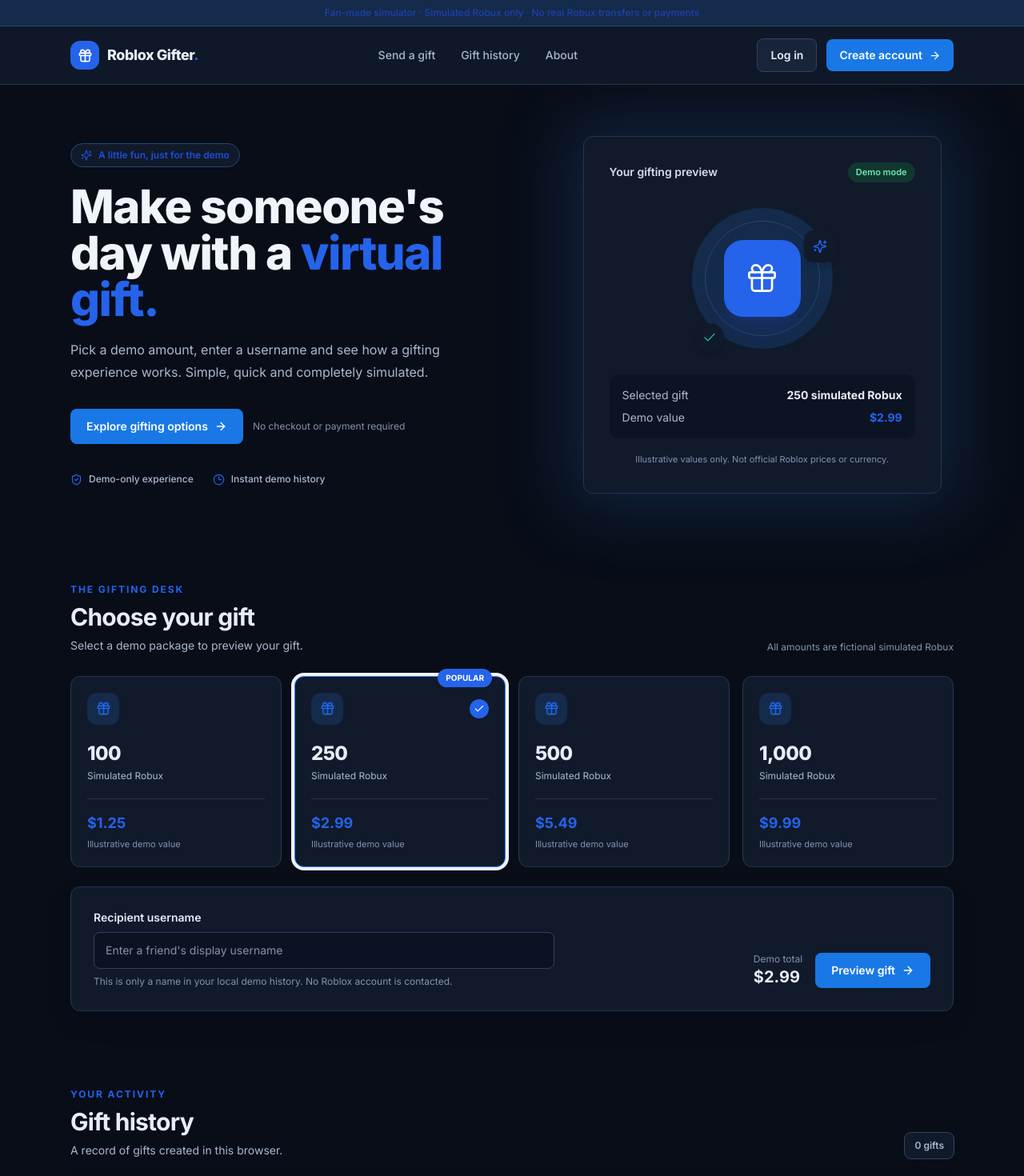
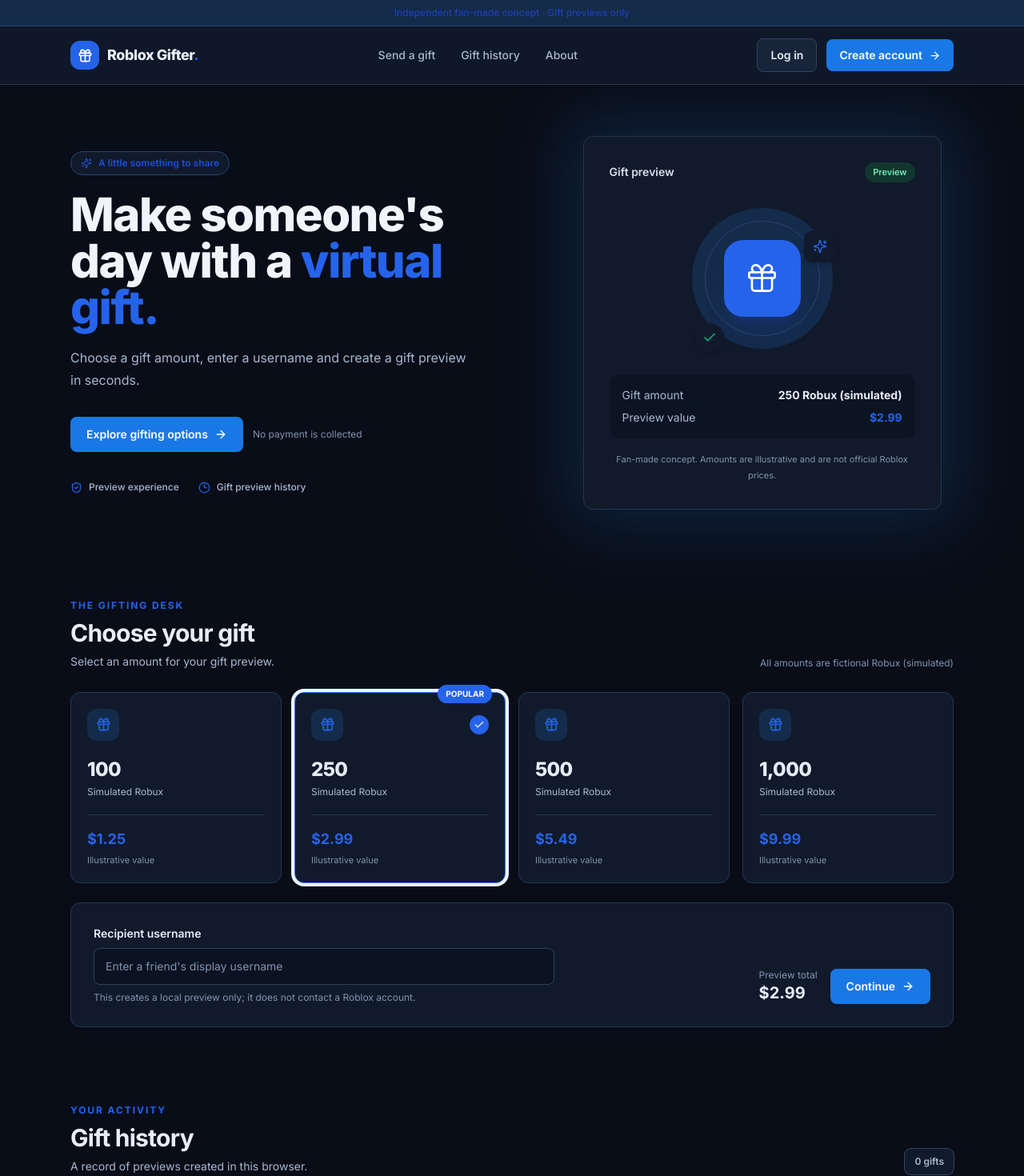
Before and after one commit to PumpkinHacker/KAZ-CHECK-THIS-REPO, a React (Vite) app: page / in a window 1280 px wide. Shown: the top 1470 px of the page at 80% size. Built offline with nearby package versions, Linux system fonts and the light colour scheme.

Commit message:
Polish Roblox Gifter prank preview copy and add clear reveal

```diff
--- a/src/App.tsx
+++ b/src/App.tsx
@@ -7,7 +7,7 @@ import {
 type Account = { username: string; email: string; salt: string; passwordHash: string };
 type GiftRecord = {
   id: string; sender: string; recipient: string; amount: number;
-  price: number; status: "Completed"; date: string;
+  price: number; status: "Preview"; date: string;
 };
 type Session = { username: string; email: string };
 
@@ -99,18 +99,18 @@ function App() {
     if (recipient.trim().length < 3) { setNotice("Enter a recipient username first."); return; }
     const record: GiftRecord = {
       id: crypto.randomUUID(), sender: session.username, recipient: recipient.trim(),
-      amount: chosen.amount, price: chosen.price, status: "Completed", date: new Date().toISOString()
+      amount: chosen.amount, price: chosen.price, status: "Preview", date: new Date().toISOString()
     };
     setHistory((old) => [record, ...old]);
     setRecipient(""); setConfirmOpen(false);
-    setNotice("Demo gift sent! This was recorded only in your local simulator.");
+    setNotice("Gift preview created! No Robux were transferred.");
     window.setTimeout(() => setNotice(""), 5000);
   }
 
   return (
     <div className="dark-theme min-h-screen bg-slate-950 text-slate-100">
       <div className="border-b border-blue-100 bg-blue-50 px-4 py-2 text-center text-xs font-medium text-blue-800">
-        Fan-made simulator · Simulated Robux only · No real Robux transfers or payments
+        Independent fan-made concept · Gift previews only
       </div>
       <header className="sticky top-0 z-30 border-b border-slate-200/80 bg-white/90 backdrop-blur">
         <div className="mx-auto flex h-[72px] max-w-6xl items-center justify-between px-4 sm:px-6">
@@ -127,7 +127,7 @@ function App() {
             {session ? (
               <div className="flex items-center gap-3">
                 <div className="flex h-9 w-9 items-center justify-center rounded-full bg-blue-50 text-sm font-bold text-blue-700">{initials}</div>
-                <div className="leading-tight"><p className="text-sm font-semibold">{session.username}</p><p className="text-[11px] text-slate-500">Demo account</p></div>
+                <div className="leading-tight"><p className="text-sm font-semibold">{session.username}</p><p className="text-[11px] text-slate-500">Local profile</p></div>
                 <button className="btn-secondary ml-1 px-3 py-2" onClick={() => setSession(null)}><LogOut size={15} /> Sign out</button>
               </div>
             ) : <><button className="btn-secondary" onClick={() => openAuth("login")}>Log in</button><button className="btn-primary !px-4 !py-2.5" onClick={() => openAuth("signup")}>Create account <ArrowRight size={15} /></button></>}
@@ -145,22 +145,22 @@ function App() {
       <main className="mx-auto max-w-6xl px-4 pb-20 pt-12 sm:px-6 sm:pt-16">
         <section className="grid items-center gap-10 pb-16 md:grid-cols-[1.1fr_.9fr] md:pb-20">
           <div>
-            <div className="mb-5 inline-flex items-center gap-2 rounded-full border border-blue-100 bg-white px-3 py-1.5 text-xs font-semibold text-blue-700"><Sparkles size={14} /> A little fun, just for the demo</div>
+            <div className="mb-5 inline-flex items-center gap-2 rounded-full border border-blue-100 bg-white px-3 py-1.5 text-xs font-semibold text-blue-700"><Sparkles size={14} /> A little something to share</div>
             <h1 className="max-w-xl text-4xl font-extrabold leading-[1.12] tracking-tight text-slate-950 sm:text-5xl lg:text-[58px]">Make someone's day with a <span className="text-blue-600">virtual gift.</span></h1>
-            <p className="mt-5 max-w-lg text-base leading-7 text-slate-500">Pick a demo amount, enter a username and see how a gifting experience works. Simple, quick and completely simulated.</p>
+            <p className="mt-5 max-w-lg text-base leading-7 text-slate-500">Choose a gift amount, enter a username and create a gift preview in seconds.</p>
             <div className="mt-8 flex flex-wrap items-center gap-3">
               <a className="btn-primary" href="#gifting">Explore gifting options <ArrowRight size={16} /></a>
-              <span className="text-xs text-slate-400">No checkout or payment required</span>
+              <span className="text-xs text-slate-400">No payment is collected</span>
             </div>
             <div className="mt-9 flex flex-wrap gap-x-6 gap-y-3 text-xs font-medium text-slate-500">
-              <span className="inline-flex items-center gap-2"><ShieldCheck size={15} className="text-blue-600" /> Demo-only experience</span>
-              <span className="inline-flex items-center gap-2"><Clock3 size={15} className="text-blue-600" /> Instant demo history</span>
+              <span className="inline-flex items-center gap-2"><ShieldCheck size={15} className="text-blue-600" /> Preview experience</span>
+              <span className="inline-flex items-center gap-2"><Clock3 size={15} className="text-blue-600" /> Gift preview history</span>
             </div>
           </div>
           <div className="relative mx-auto w-full max-w-md">
             <div className="absolute -inset-5 rounded-[2rem] bg-blue-100/70 blur-2xl" />
             <div className="panel relative overflow-hidden p-6 sm:p-8">
-              <div className="flex items-center justify-between"><span className="text-sm font-semibold text-slate-700">Your gifting preview</span><span className="rounded-full bg-emerald-50 px-2.5 py-1 text-[11px] font-semibold text-emerald-700">Demo mode</span></div>
+              <div className="flex items-center justify-between"><span className="text-sm font-semibold text-slate-700">Gift preview</span><span className="rounded-full bg-emerald-50 px-2.5 py-1 text-[11px] font-semibold text-emerald-700">Preview</span></div>
               <div className="my-8 flex items-center justify-center">
                 <div className="relative flex h-44 w-44 items-center justify-center rounded-full bg-blue-50">
                   <div className="absolute inset-4 rounded-full border border-blue-100" />
@@ -170,47 +170,47 @@ function App() {
                 </div>
               </div>
               <div className="rounded-xl bg-slate-50 p-4">
-                <div className="flex items-center justify-between text-sm"><span className="text-slate-500">Selected gift</span><strong>{selected.toLocaleString()} simulated Robux</strong></div>
-                <div className="mt-2 flex items-center justify-between text-sm"><span className="text-slate-500">Demo value</span><strong className="text-blue-600">{money(chosen.price)}</strong></div>
+                <div className="flex items-center justify-between text-sm"><span className="text-slate-500">Gift amount</span><strong>{selected.toLocaleString()} Robux (simulated)</strong></div>
+                <div className="mt-2 flex items-center justify-between text-sm"><span className="text-slate-500">Preview value</span><strong className="text-blue-600">{money(chosen.price)}</strong></div>
               </div>
-              <p className="mt-4 text-center text-[11px] leading-5 text-slate-400">Illustrative values only. Not official Roblox prices or currency.</p>
+              <p className="mt-4 text-center text-[11px] leading-5 text-slate-400">Fan-made concept. Amounts are illustrative and are not official Roblox prices.</p>
             </div>
           </div>
         </section>
 
         <section id="gifting" className="scroll-mt-28 py-8">
           <div className="mb-7 flex flex-col justify-between gap-3 sm:flex-row sm:items-end">
-            <div><p className="text-xs font-bold uppercase tracking-[.16em] text-blue-600">The gifting desk</p><h2 className="mt-2 text-2xl font-bold tracking-tight sm:text-3xl">Choose your gift</h2><p className="mt-2 text-sm text-slate-500">Select a demo package to preview your gift.</p></div>
-            <span className="text-xs text-slate-400">All amounts are fictional simulated Robux</span>
+            <div><p className="text-xs font-bold uppercase tracking-[.16em] text-blue-600">The gifting desk</p><h2 className="mt-2 text-2xl font-bold tracking-tight sm:text-3xl">Choose your gift</h2><p className="mt-2 text-sm text-slate-500">Select an amount for your gift preview.</p></div>
+            <span className="text-xs text-slate-400">All amounts are fictional Robux (simulated)</span>
           </div>
           <div className="grid gap-4 sm:grid-cols-2 lg:grid-cols-4">
             {AMOUNTS.map((item) => <button key={item.amount} onClick={() => setSelected(item.amount)} className={`relative rounded-xl border bg-white p-5 text-left transition hover:-translate-y-0.5 hover:shadow-soft ${selected === item.amount ? "border-blue-500 ring-4 ring-blue-50" : "border-slate-200"}`}>
               {item.label === "Popular" && <span className="absolute -top-2.5 right-4 rounded-full bg-blue-600 px-2.5 py-1 text-[10px] font-bold text-white">POPULAR</span>}
               <div className="flex items-center justify-between"><span className="flex h-10 w-10 items-center justify-center rounded-xl bg-blue-50 text-blue-600"><Gift size={19} /></span>{selected === item.amount && <span className="flex h-6 w-6 items-center justify-center rounded-full bg-blue-600 text-white"><Check size={14} /></span>}</div>
               <p className="mt-5 text-2xl font-extrabold tracking-tight">{item.amount.toLocaleString()}</p><p className="mt-1 text-xs text-slate-500">Simulated Robux</p>
-              <div className="mt-5 border-t border-slate-100 pt-4"><p className="text-lg font-bold text-blue-600">{money(item.price)}</p><p className="mt-1 text-[11px] text-slate-400">Illustrative demo value</p></div>
+              <div className="mt-5 border-t border-slate-100 pt-4"><p className="text-lg font-bold text-blue-600">{money(item.price)}</p><p className="mt-1 text-[11px] text-slate-400">Illustrative value</p></div>
             </button>)}
           </div>
           <div className="panel mt-6 grid gap-6 p-5 sm:p-7 md:grid-cols-[1fr_auto] md:items-end">
-            <div><label htmlFor="recipient" className="mb-2 block text-sm font-semibold">Recipient username</label><input id="recipient" className="field max-w-xl" placeholder="Enter a friend's display username" value={recipient} onChange={(e) => setRecipient(e.target.value)} /><p className="mt-2 text-xs text-slate-400">This is only a name in your local demo history. No Roblox account is contacted.</p></div>
-            <div className="flex flex-col gap-2 sm:flex-row sm:items-center"><div className="mr-2"><p className="text-xs text-slate-400">Demo total</p><p className="text-xl font-bold">{money(chosen.price)}</p></div><button className="btn-primary whitespace-nowrap" onClick={() => { if (!session) openAuth("signup"); else if (recipient.trim().length < 3) setNotice("Enter a recipient username first."); else setConfirmOpen(true); }}>Preview gift <ArrowRight size={16} /></button></div>
+            <div><label htmlFor="recipient" className="mb-2 block text-sm font-semibold">Recipient username</label><input id="recipient" className="field max-w-xl" placeholder="Enter a friend's display username" value={recipient} onChange={(e) => setRecipient(e.target.value)} /><p className="mt-2 text-xs text-slate-400">This creates a local preview only; it does not contact a Roblox account.</p></div>
+            <div className="flex flex-col gap-2 sm:flex-row sm:items-center"><div className="mr-2"><p className="text-xs text-slate-400">Preview total</p><p className="text-xl font-bold">{money(chosen.price)}</p></div><button className="btn-primary whitespace-nowrap" onClick={() => { if (!session) openAuth("signup"); else if (recipient.trim().length < 3) setNotice("Enter a recipient username first."); else setConfirmOpen(true); }}>Continue <ArrowRight size={16} /></button></div>
           </div>
         </section>
 
         <section id="history" className="scroll-mt-28 py-16">
-          <div className="mb-7 flex items-end justify-between gap-4"><div><p className="text-xs font-bold uppercase tracking-[.16em] text-blue-600">Your activity</p><h2 className="mt-2 text-2xl font-bold tracking-tight sm:text-3xl">Gift history</h2><p className="mt-2 text-sm text-slate-500">A record of gifts created in this browser.</p></div><span className="rounded-lg bg-white px-3 py-2 text-xs font-semibold text-slate-500 ring-1 ring-slate-200">{myGifts.length} gifts</span></div>
+          <div className="mb-7 flex items-end justify-between gap-4"><div><p className="text-xs font-bold uppercase tracking-[.16em] text-blue-600">Your activity</p><h2 className="mt-2 text-2xl font-bold tracking-tight sm:text-3xl">Gift history</h2><p className="mt-2 text-sm text-slate-500">A record of previews created in this browser.</p></div><span className="rounded-lg bg-white px-3 py-2 text-xs font-semibold text-slate-500 ring-1 ring-slate-200">{myGifts.length} gifts</span></div>
           <div className="panel overflow-hidden">
-            {!session ? <div className="flex flex-col items-center px-5 py-14 text-center"><span className="flex h-12 w-12 items-center justify-center rounded-2xl bg-blue-50 text-blue-600"><History size={22} /></span><h3 className="mt-4 font-semibold">Log in to view your history</h3><p className="mt-1 max-w-sm text-sm text-slate-500">Your demo gifts will appear here after you sign in.</p><button className="btn-primary mt-5" onClick={() => openAuth("login")}>Log in <ArrowRight size={15} /></button></div> : myGifts.length === 0 ? <div className="flex flex-col items-center px-5 py-14 text-center"><span className="flex h-12 w-12 items-center justify-center rounded-2xl bg-slate-50 text-slate-400"><History size={22} /></span><h3 className="mt-4 font-semibold">No gifts yet</h3><p className="mt-1 text-sm text-slate-500">Your first simulated gift will show up here.</p></div> :
-              <div className="divide-y divide-slate-100">{myGifts.map((gift) => <div key={gift.id} className="flex flex-wrap items-center justify-between gap-4 px-5 py-4 sm:px-6"><div className="flex items-center gap-3"><span className="flex h-10 w-10 items-center justify-center rounded-xl bg-blue-50 text-blue-600"><Gift size={18} /></span><div><p className="text-sm font-semibold">Gift to {gift.recipient}</p><p className="mt-1 text-xs text-slate-400">{new Date(gift.date).toLocaleString()}</p></div></div><div className="ml-auto text-right"><p className="text-sm font-bold">{gift.amount.toLocaleString()} Robux</p><p className="mt-1 text-xs font-medium text-emerald-600">Demo completed</p></div></div>)}</div>}
+            {!session ? <div className="flex flex-col items-center px-5 py-14 text-center"><span className="flex h-12 w-12 items-center justify-center rounded-2xl bg-blue-50 text-blue-600"><History size={22} /></span><h3 className="mt-4 font-semibold">Log in to view your history</h3><p className="mt-1 max-w-sm text-sm text-slate-500">Your gift previews will appear here after you sign in.</p><button className="btn-primary mt-5" onClick={() => openAuth("login")}>Log in <ArrowRight size={15} /></button></div> : myGifts.length === 0 ? <div className="flex flex-col items-center px-5 py-14 text-center"><span className="flex h-12 w-12 items-center justify-center rounded-2xl bg-slate-50 text-slate-400"><History size={22} /></span><h3 className="mt-4 font-semibold">No gifts yet</h3><p className="mt-1 text-sm text-slate-500">Your first gift preview will show up here.</p></div> :
+              <div className="divide-y divide-slate-100">{myGifts.map((gift) => <div key={gift.id} className="flex flex-wrap items-center justify-between gap-4 px-5 py-4 sm:px-6"><div className="flex items-center gap-3"><span className="flex h-10 w-10 items-center justify-center rounded-xl bg-blue-50 text-blue-600"><Gift size={18} /></span><div><p className="text-sm font-semibold">Gift to {gift.recipient}</p><p className="mt-1 text-xs text-slate-400">{new Date(gift.date).toLocaleString()}</p></div></div><div className="ml-auto text-right"><p className="text-sm font-bold">{gift.amount.toLocaleString()} Robux</p><p className="mt-1 text-xs font-medium text-emerald-600">Preview created</p></div></div>)}</div>}
           </div>
         </section>
 
         <section id="about" className="rounded-2xl bg-slate-900 px-6 py-8 text-white sm:px-9 sm:py-10">
-          <div className="grid gap-6 md:grid-cols-[1fr_auto] md:items-center"><div><p className="text-xs font-bold uppercase tracking-[.16em] text-blue-300">A quick note</p><h2 className="mt-2 text-2xl font-bold">Just for fun. Clearly a demo.</h2><p className="mt-2 max-w-2xl text-sm leading-6 text-slate-300">Roblox Gifter is an independent fan-made interface concept. It is not affiliated with Roblox. Simulated Robux have no cash value, and this site does not send Robux, process payments or connect to Roblox accounts.</p></div><span className="flex h-14 w-14 items-center justify-center rounded-2xl bg-white/10 text-blue-200"><ShieldCheck size={27} /></span></div>
+          <div className="grid gap-6 md:grid-cols-[1fr_auto] md:items-center"><div><p className="text-xs font-bold uppercase tracking-[.16em] text-blue-300">A quick note</p><h2 className="mt-2 text-2xl font-bold">A little reveal</h2><p className="mt-2 max-w-2xl text-sm leading-6 text-slate-300">Surprise! This is a fan-made prank preview, not an official Roblox service. No Robux are transferred, no payment is collected, and no Roblox account is contacted.</p></div><span className="flex h-14 w-14 items-center justify-center rounded-2xl bg-white/10 text-blue-200"><ShieldCheck size={27} /></span></div>
         </section>
       </main>
 
-      <footer className="border-t border-slate-200 bg-white"><div className="mx-auto flex max-w-6xl flex-col gap-3 px-4 py-7 text-xs text-slate-400 sm:flex-row sm:items-center sm:justify-between sm:px-6"><span className="font-bold tracking-tight text-slate-700">Roblox Gifter<span className="text-blue-600">.</span></span><span>Independent fan-made demo · Not affiliated with Roblox · No real Robux or payments</span><a href="#about" className="font-medium text-blue-600 hover:text-blue-700">About this simulator</a></div></footer>
+      <footer className="border-t border-slate-200 bg-white"><div className="mx-auto flex max-w-6xl flex-col gap-3 px-4 py-7 text-xs text-slate-400 sm:flex-row sm:items-center sm:justify-between sm:px-6"><span className="font-bold tracking-tight text-slate-700">Roblox Gifter<span className="text-blue-600">.</span></span><span>Fan-made prank preview · Not affiliated with Roblox · No Robux transferred</span><a href="#about" className="font-medium text-blue-600 hover:text-blue-700">About this simulator</a></div></footer>
 
       {notice && <div role="status" className="fixed bottom-5 left-1/2 z-50 flex w-[calc(100%-2rem)] max-w-lg -translate-x-1/2 items-start gap-3 rounded-xl border border-blue-100 bg-white p-4 text-sm shadow-xl"><span className="mt-0.5 text-blue-600"><Check size={17} /></span><span className="flex-1 text-slate-700">{notice}</span><button onClick={() => setNotice("")} aria-label="Dismiss"><X size={16} /></button></div>}
 
@@ -222,8 +222,8 @@ function App() {
             {authMode === "signup" && <div><label className="mb-1.5 block text-xs font-semibold text-slate-600">Email address</label><input className="field" type="email" autoComplete="email" value={email} onChange={(e) => setEmail(e.target.value)} placeholder="you@example.com" required /></div>}
             <div><label className="mb-1.5 block text-xs font-semibold text-slate-600">Password</label><input className="field" type="password" autoComplete={authMode === "signup" ? "new-password" : "current-password"} value={password} onChange={(e) => setPassword(e.target.value)} placeholder="At least 6 characters" required minLength={6} /></div>
             {authError && <p role="alert" className="rounded-lg bg-red-50 px-3 py-2 text-xs text-red-700">{authError}</p>}
-            <p className="text-[11px] leading-5 text-slate-400">Demo accounts are stored only in this browser. Do not use a real password. This is not production authentication.</p>
-            <button type="submit" className="btn-primary w-full">{authMode === "signup" ? "Create demo account" : "Log in"} <ArrowRight size={15} /></button>
+            <p className="text-[11px] leading-5 text-slate-400">Local profiles are stored only in this browser. Do not use a real password. This is not production authentication.</p>
+            <button type="submit" className="btn-primary w-full">{authMode === "signup" ? "Create profile" : "Log in"} <ArrowRight size={15} /></button>
           </form>
           <p className="mt-5 text-center text-sm text-slate-500">{authMode === "signup" ? "Already have an account?" : "New to Roblox Gifter?"} <button className="font-semibold text-blue-600 hover:text-blue-700" onClick={() => { setAuthMode(authMode === "signup" ? "login" : "signup"); setAuthError(""); }}>{authMode === "signup" ? "Log in" : "Create an account"}</button></p>
         </div>
@@ -232,10 +232,10 @@ function App() {
       {confirmOpen && <div className="fixed inset-0 z-50 flex items-center justify-center bg-slate-950/45 p-4" onMouseDown={(e) => { if (e.target === e.currentTarget) setConfirmOpen(false); }}>
         <div className="w-full max-w-sm rounded-2xl bg-white p-6 shadow-2xl">
           <div className="flex h-11 w-11 items-center justify-center rounded-xl bg-blue-50 text-blue-600"><Gift size={21} /></div>
-          <h2 className="mt-4 text-xl font-bold">Confirm demo gift</h2><p className="mt-1 text-sm text-slate-500">Review the details before adding it to your local history.</p>
-          <div className="my-5 space-y-3 rounded-xl bg-slate-50 p-4 text-sm"><div className="flex justify-between"><span className="text-slate-500">Recipient</span><strong>{recipient}</strong></div><div className="flex justify-between"><span className="text-slate-500">Amount</span><strong>{selected.toLocaleString()} simulated Robux</strong></div><div className="flex justify-between"><span className="text-slate-500">Illustrative value</span><strong>{money(chosen.price)}</strong></div><div className="flex justify-between"><span className="text-slate-500">Payment due</span><strong className="text-emerald-700">$0.00</strong></div></div>
-          <p className="mb-4 text-xs leading-5 text-slate-400">This does not contact Roblox, transfer Robux or charge a payment method.</p>
-          <div className="flex gap-2"><button className="btn-secondary flex-1" onClick={() => setConfirmOpen(false)}>Cancel</button><button className="btn-primary flex-1" onClick={sendGift}>Confirm gift <Check size={15} /></button></div>
+          <h2 className="mt-4 text-xl font-bold">Confirm gift preview</h2><p className="mt-1 text-sm text-slate-500">Review the preview details before saving it to your local history.</p>
+          <div className="my-5 space-y-3 rounded-xl bg-slate-50 p-4 text-sm"><div className="flex justify-between"><span className="text-slate-500">Recipient</span><strong>{recipient}</strong></div><div className="flex justify-between"><span className="text-slate-500">Amount</span><strong>{selected.toLocaleString()} Robux (simulated)</strong></div><div className="flex justify-between"><span className="text-slate-500">Illustrative value</span><strong>{money(chosen.price)}</strong></div><div className="flex justify-between"><span className="text-slate-500">Payment due</span><strong className="text-emerald-700">$0.00</strong></div></div>
+          <p className="mb-4 text-xs leading-5 text-slate-400">This is a prank preview only. It does not contact Roblox, transfer Robux or charge a payment method.</p>
+          <div className="flex gap-2"><button className="btn-secondary flex-1" onClick={() => setConfirmOpen(false)}>Cancel</button><button className="btn-primary flex-1" onClick={sendGift}>Create preview <Check size={15} /></button></div>
         </div>
       </div>}
     </div>
```
